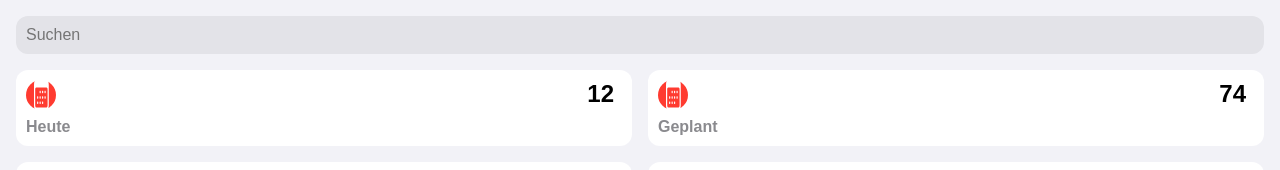
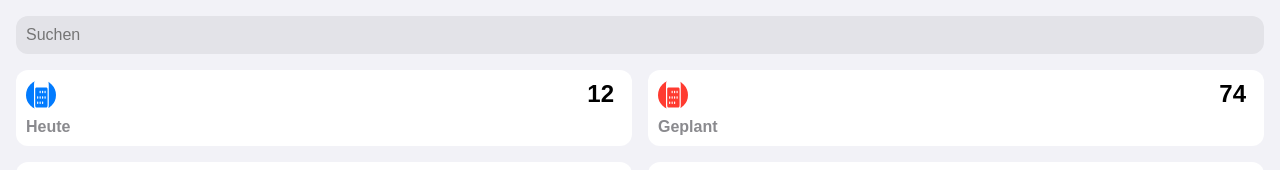
Before and after one commit to max-beckmann/progressive-reminders, an Angular app: page / in a window 1280 px wide. Shown: the top 170 px of the page. Built offline with nearby package versions, Linux system fonts and the light colour scheme; a web font is replaced by a local one.

Commit message:
change color of today

```diff
--- a/src/app/components/icon/icon.component.ts
+++ b/src/app/components/icon/icon.component.ts
@@ -13,6 +13,7 @@ export enum IconType {
 }
 
 export const defaultIcons: Record<string, Icon> = {
+  'today': { type: IconType.CALENDAR, backgroundColor: '#027BFE' },
   'calendar': { type: IconType.CALENDAR, backgroundColor: '#FF3B30' },
   'flag': { type: IconType.FLAG, backgroundColor: '#FF9500' },
   'checkmark': { type: IconType.CHECKMARK, backgroundColor: '#666' },
--- a/src/app/components/pages/main-overview-page/main-overview-page.component.html
+++ b/src/app/components/pages/main-overview-page/main-overview-page.component.html
@@ -1,6 +1,6 @@
 <app-search-bar></app-search-bar>
 <div>
-  <app-list-tile name="Heute" [icon]="defaultIcons['calendar']"
+  <app-list-tile name="Heute" [icon]="defaultIcons['today']"
                  link="/today"
                  [count]="12"></app-list-tile>
   <app-list-tile name="Geplant" [icon]="defaultIcons['calendar']"
```
